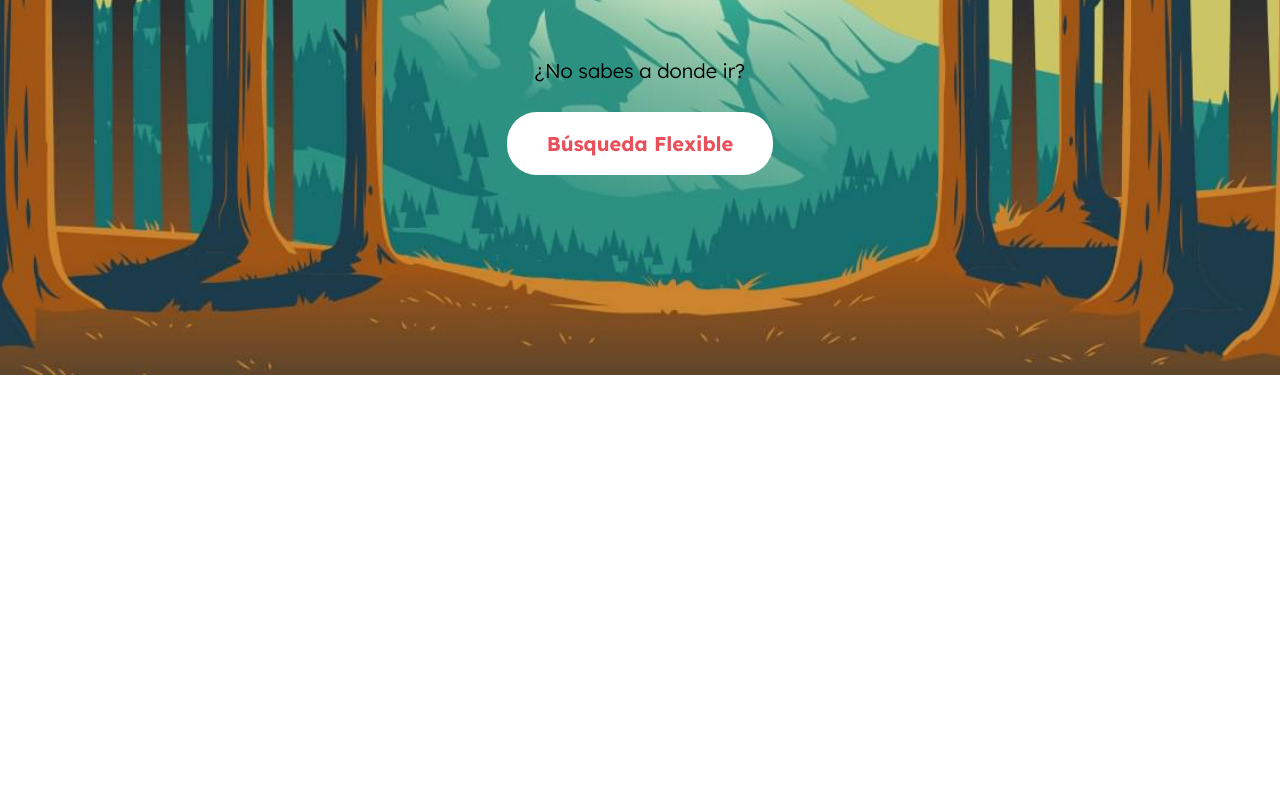
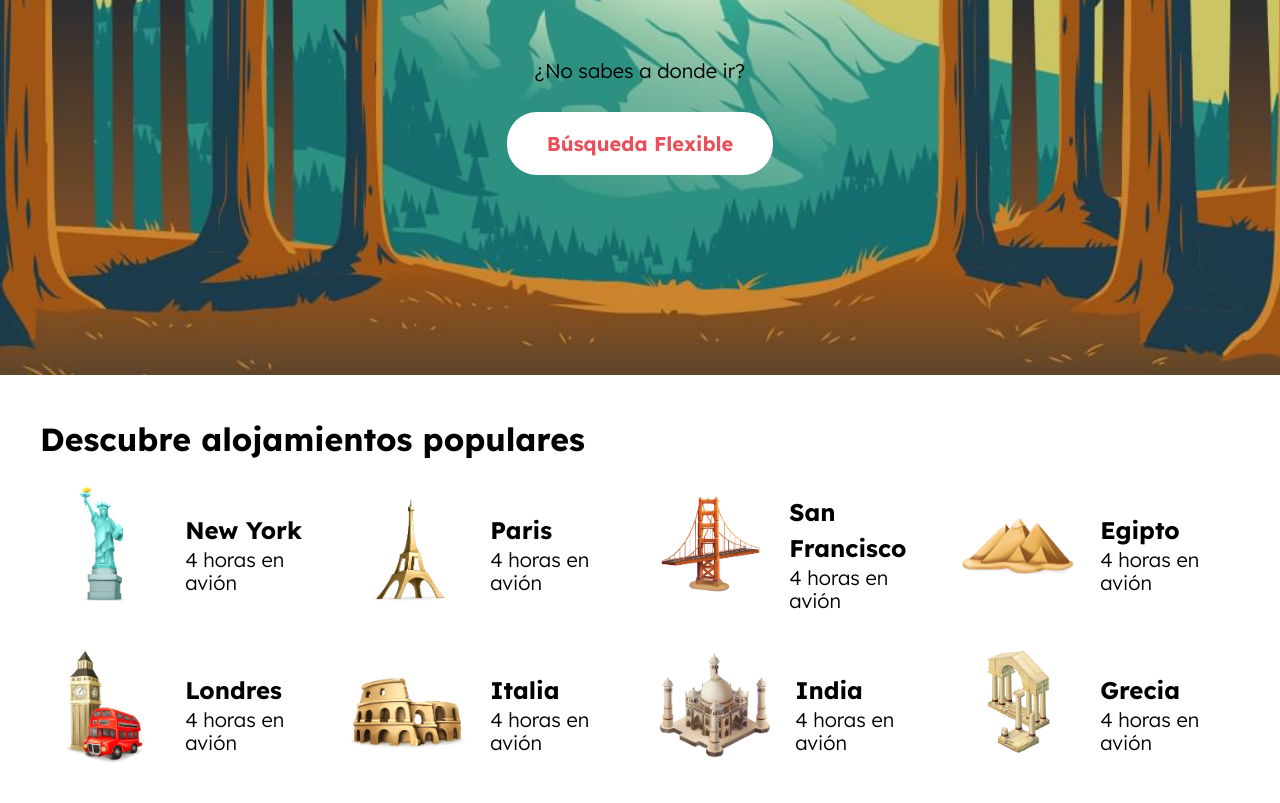
Before and after one commit to DeveloperMAC2023/AirBNB, a website: page index.html in a window 1280 px wide. Shown: the part 404-1207 px from the top of the page. Before the commit the page ends 800 px from the top, so only its background shows below. Drawn offline with Linux system fonts and the light colour scheme.

Commit message:
Finalizada la rama Destinos

```diff
--- a/index.html
+++ b/index.html
@@ -61,5 +61,101 @@
         </div>
 
     </header>
+
+    <!-- DESTINOS POPULARES -->
+    <section class="contenedor seccion destinos">
+        <h2 class="destinos__heading">Descubre alojamientos populares</h2>
+
+        <ul class="destinos__grid">
+            <li class="destino">
+                <div class="destino__imagen">
+                    <img src="build/img/icono_destino_1.png" alt="imagen destino">
+                </div>
+
+                <div class="destino__informacion">
+                    <h3 class="destino__nombre">New York</h3>
+                    <p class="destino__distancia">4 horas en avión</p>
+                </div>
+            </li>
+
+            <li class="destino">
+                <div class="destino__imagen">
+                    <img src="build/img/icono_destino_2.png" alt="imagen destino">
+                </div>
+
+                <div class="destino__informacion">
+                    <h3 class="destino__nombre">Paris</h3>
+                    <p class="destino__distancia">4 horas en avión</p>
+                </div>
+            </li>
+
+            <li class="destino">
+                <div class="destino__imagen">
+                    <img src="build/img/icono_destino_3.png" alt="imagen destino">
+                </div>
+
+                <div class="destino__informacion">
+                    <h3 class="destino__nombre">San Francisco</h3>
+                    <p class="destino__distancia">4 horas en avión</p>
+                </div>
+            </li>
+
+            <li class="destino">
+                <div class="destino__imagen">
+                    <img src="build/img/icono_destino_4.png" alt="imagen destino">
+                </div>
+
+                <div class="destino__informacion">
+                    <h3 class="destino__nombre">Egipto</h3>
+                    <p class="destino__distancia">4 horas en avión</p>
+                </div>
+            </li>
+
+            <li class="destino">
+                <div class="destino__imagen">
+                    <img src="build/img/icono_destino_5.png" alt="imagen destino">
+                </div>
+
+                <div class="destino__informacion">
+                    <h3 class="destino__nombre">Londres</h3>
+                    <p class="destino__distancia">4 horas en avión</p>
+                </div>
+            </li>
+
+            <li class="destino">
+                <div class="destino__imagen">
+                    <img src="build/img/icono_destino_6.png" alt="imagen destino">
+                </div>
+
+                <div class="destino__informacion">
+                    <h3 class="destino__nombre">Italia</h3>
+                    <p class="destino__distancia">4 horas en avión</p>
+                </div>
+            </li>
+
+            <li class="destino">
+                <div class="destino__imagen">
+                    <img src="build/img/icono_destino_7.png" alt="imagen destino">
+                </div>
+
+                <div class="destino__informacion">
+                    <h3 class="destino__nombre">India</h3>
+                    <p class="destino__distancia">4 horas en avión</p>
+                </div>
+            </li>
+
+            <li class="destino">
+                <div class="destino__imagen">
+                    <img src="build/img/icono_destino_8.png" alt="imagen destino">
+                </div>
+
+                <div class="destino__informacion">
+                    <h3 class="destino__nombre">Grecia</h3>
+                    <p class="destino__distancia">4 horas en avión</p>
+                </div>
+            </li>
+
+        </ul>
+    </section>
 </body>
 </html>
--- a/src/scss/app.scss
+++ b/src/scss/app.scss
@@ -1,2 +1,3 @@
 @use 'base';
 @use 'ui/header';
+@use 'ui/contenido';
--- a/src/scss/base/_tipografia.scss
+++ b/src/scss/base/_tipografia.scss
@@ -16,3 +16,7 @@ h3 {
 a {
     text-decoration: none;
 }
+
+[class$="__heading"] {
+    margin: 2rem 0;
+}
--- /dev/null
+++ b/src/scss/ui/contenido/_destinos.scss
@@ -0,0 +1,31 @@
+@use 'base/variables' as v;
+@use 'base/mixins' as m;
+
+.destinos {
+
+    &__grid {
+        @include m.grid(1, 2rem);
+        @include m.tablet {
+            @include m.grid(2, 2rem);
+        }
+        @include m.desktop {
+            @include m.grid(4, 2rem);
+        }
+    }
+}
+
+.destino {
+    display: flex;
+    justify-content: space-evenly;
+    gap: 2rem;
+    align-items: center;
+
+    &__imagen {
+        width: 14rem;
+        height: 14rem;
+    }
+    &__nombre,
+    &__distancia {
+        margin: 0;
+    }
+}
--- /dev/null
+++ b/src/scss/ui/contenido/_index.scss
@@ -0,0 +1 @@
+@forward 'destinos';
```
Also changed, not shown: build/css/app.css, 1 other file.
